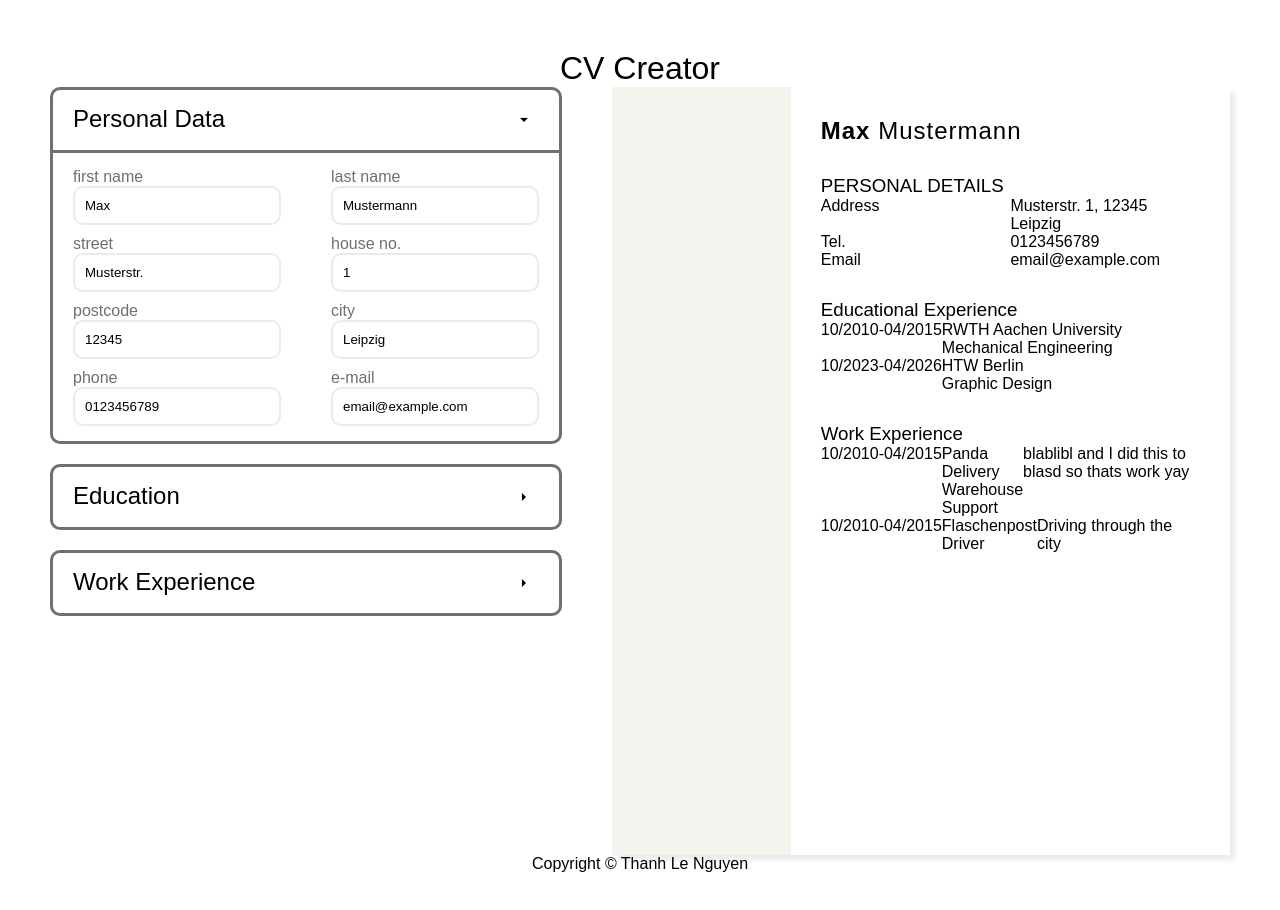
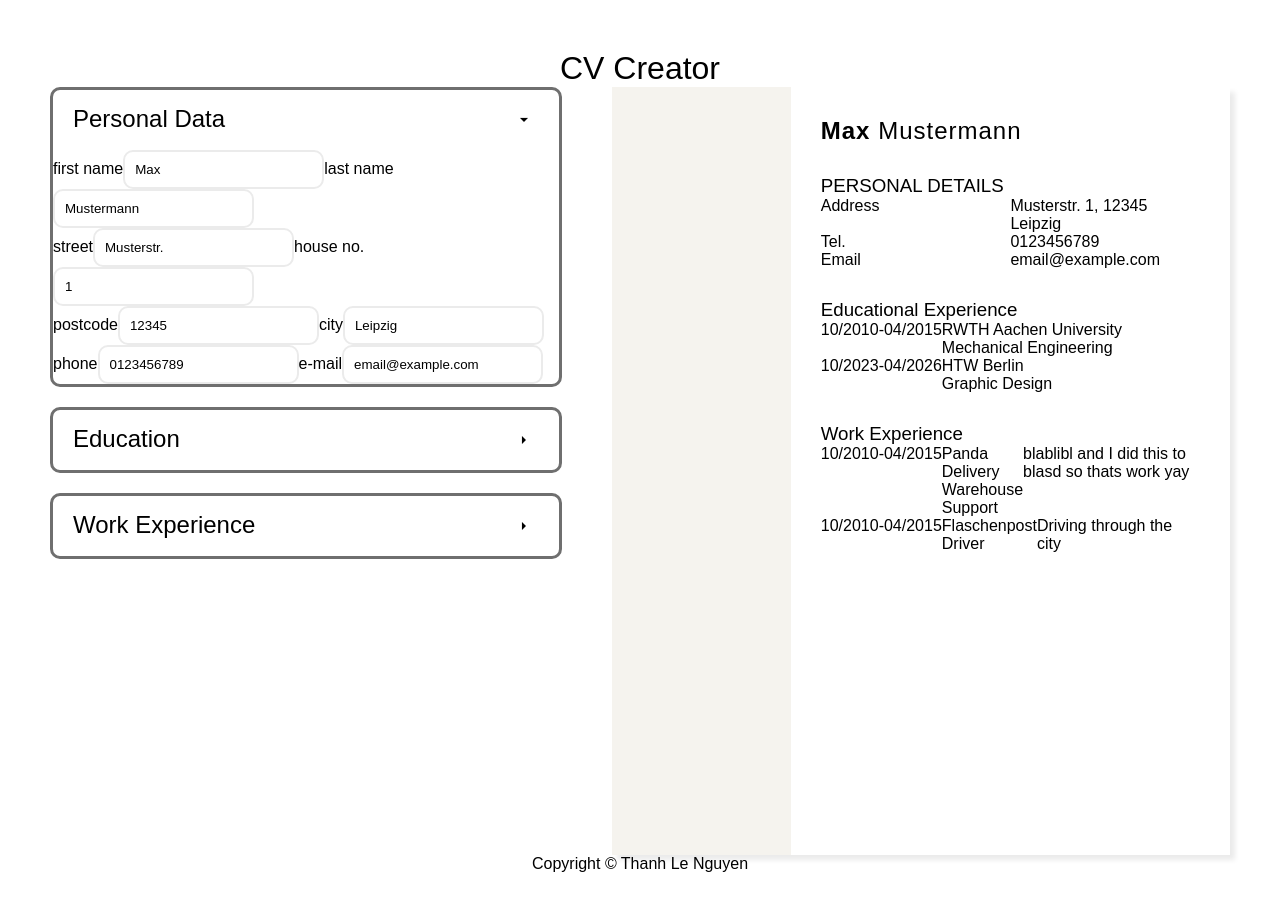
Before and after one commit to tln12/cv-project, a React (Vite) app: page / in a window 1280 px wide. Shown: the top 910 px of the page. Built offline with nearby package versions, Linux system fonts and the light colour scheme; the HTML template or start-up script is replaced by a standard one; a web font is replaced by a local one.

Commit message:
remove migrated style

```diff
--- a/src/App.css
+++ b/src/App.css
@@ -40,27 +40,3 @@ section.control-element .content {
   display: flex;
   flex-direction: column;
 }
-section.control-element .content form {
-  padding: var(--padding-tb-form-control) var(--padding-lr-control);
-  display: flex;
-  flex-direction: column;
-  gap: 10px;
-  border-top: solid var(--side-font-color);
-}
-section.control-element .content form label > span {
-  color: var(--side-font-color);
-}
-section.control-element .content form label {
-  display: flex;
-  flex-direction: column;
-  flex: 1;
-}
-section.control-element .content form > div {
-  display: flex;
-  gap: 50px;
-}
-
-/* form view of education and work */
-section.control-element .content .return-btn {
-  text-align: start;
-}
```
